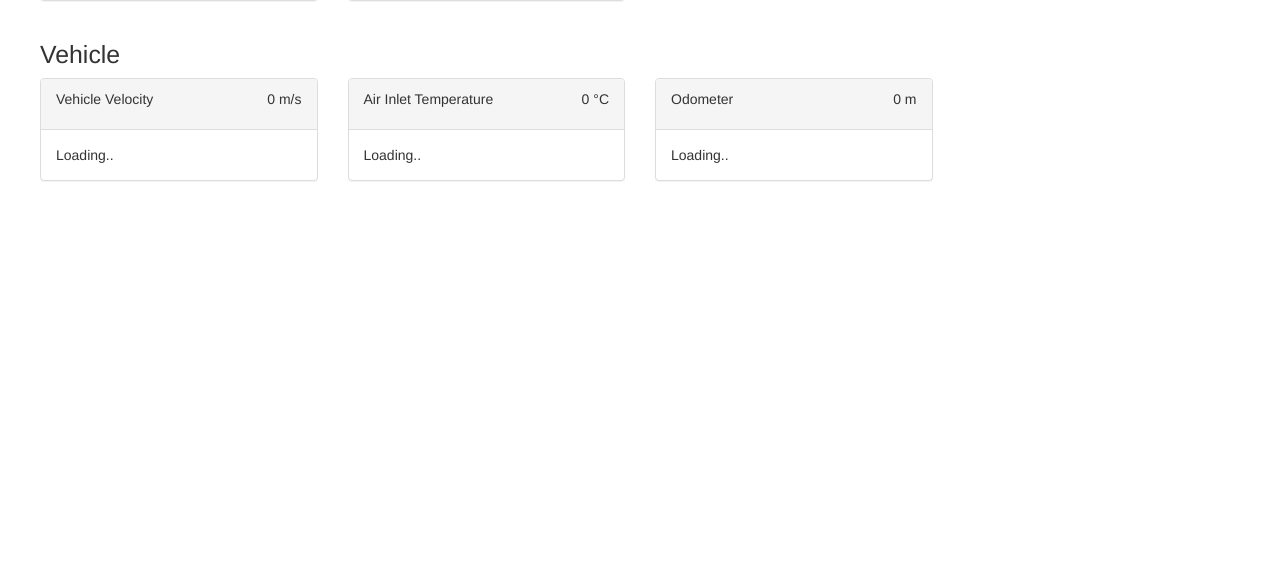
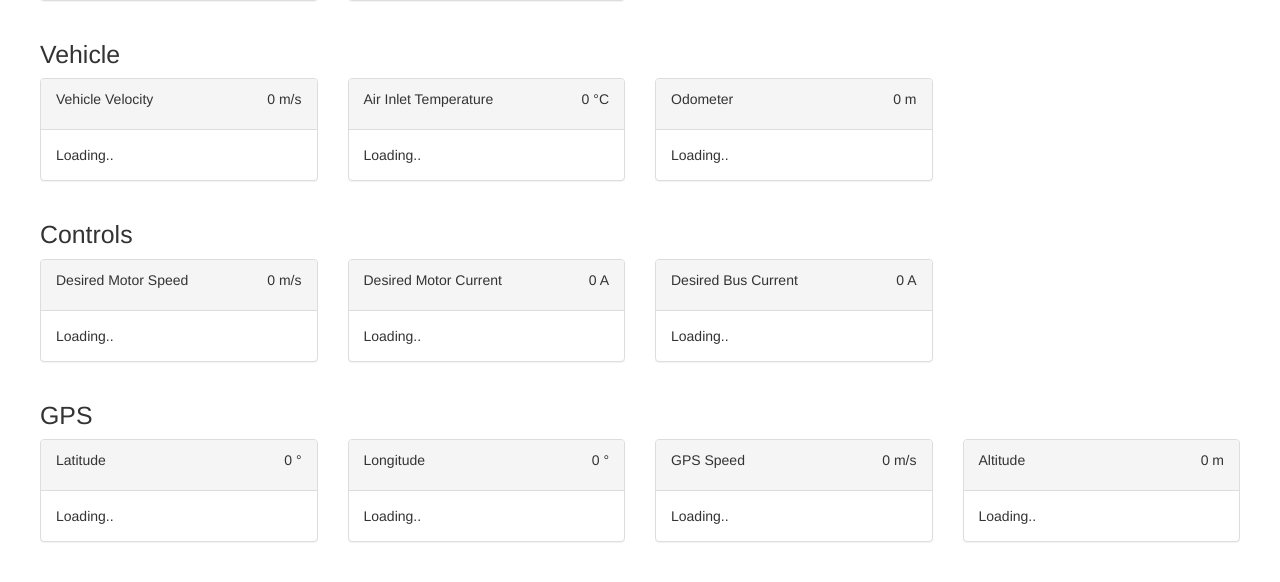
Before and after one commit to DUEM/DUEM_Telemetry, a Django app: page /realtime/ in a window 1280 px wide. Shown: the part 1206-1788 px from the top of the page. Before the commit the page ends 1427 px from the top, so only its background shows below. Run offline with Django 3.2, Linux system fonts and the light colour scheme; data that the repository does not hold is empty; some libraries are stand-ins or nearby versions.

Commit message:
Indentation of HTML

```diff
--- a/realtime/templates/realtime/index.html
+++ b/realtime/templates/realtime/index.html
@@ -387,6 +387,99 @@
 			    </div>
 			</div>
 		    </div>
+
+		    <h3>Controls</h3>
+		    <div class="row">
+
+			<div class="col-xs-12 col-sm-6 col-md-4 col-lg-3">
+			    <div class="panel panel-default">
+				<div class="panel-heading">
+				    <p class="alignleft">Desired Motor Speed</p>
+				    <p class="alignright"><span id ="setMotorVelocity">0</span> m/s</p>
+				    <div style="clear: both;"></div>
+				</div>
+				<div class="panel-body">
+				    <span class ="setMotorVelocitySpark">Loading..</span><br>
+				</div>
+			    </div>
+			</div>
+			<div class="col-xs-12 col-sm-6 col-md-4 col-lg-3">
+			    <div class="panel panel-default">
+				<div class="panel-heading">
+				    <p class="alignleft">Desired Motor Current</p>
+				    <p class="alignright"><span id ="setMotorCurrent">0</span> A</p>
+				    <div style="clear: both;"></div>
+				</div>
+				<div class="panel-body">
+				    <span class ="setMotorCurrentSpark">Loading..</span><br>
+				</div>
+			    </div>
+			</div>
+			<div class="col-xs-12 col-sm-6 col-md-4 col-lg-3">
+			    <div class="panel panel-default">
+				<div class="panel-heading">
+				    <p class="alignleft">Desired Bus Current</p>
+				    <p class="alignright"><span id ="setBusCurrent">0</span> A</p>
+				    <div style="clear: both;"></div>
+				</div>
+				<div class="panel-body">
+				    <span class ="setBusCurrentSpark">Loading..</span><br>
+				</div>
+			    </div>
+			</div>
+		    </div>
+		    <h3>GPS</h3>
+		    <div class="row">
+
+			<div class="col-xs-12 col-sm-6 col-md-4 col-lg-3">
+			    <div class="panel panel-default">
+				<div class="panel-heading">
+				    <p class="alignleft">Latitude</p>
+				    <p class="alignright"><span id ="lat">0</span> °</p>
+				    <div style="clear: both;"></div>
+				</div>
+				<div class="panel-body">
+				    <span class ="latSpark">Loading..</span><br>
+				</div>
+			    </div>
+			</div>
+			<div class="col-xs-12 col-sm-6 col-md-4 col-lg-3">
+			    <div class="panel panel-default">
+				<div class="panel-heading">
+				    <p class="alignleft">Longitude</p>
+				    <p class="alignright"><span id ="lon">0</span> °</p>
+				    <div style="clear: both;"></div>
+				</div>
+				<div class="panel-body">
+				    <span class ="lonSpark">Loading..</span><br>
+				</div>
+			    </div>
+			</div>
+			<div class="col-xs-12 col-sm-6 col-md-4 col-lg-3">
+			    <div class="panel panel-default">
+				<div class="panel-heading">
+				    <p class="alignleft">GPS Speed</p>
+				    <p class="alignright"><span id ="speed">0</span> m/s</p>
+				    <div style="clear: both;"></div>
+				</div>
+				<div class="panel-body">
+				    <span class ="speedSpark">Loading..</span><br>
+				</div>
+			    </div>
+			</div>
+			<div class="col-xs-12 col-sm-6 col-md-4 col-lg-3">
+			    <div class="panel panel-default">
+				<div class="panel-heading">
+				    <p class="alignleft">Altitude</p>
+				    <p class="alignright"><span id ="alt">0</span> m</p>
+				    <div style="clear: both;"></div>
+				</div>
+				<div class="panel-body">
+				    <span class ="altSpark">Loading..</span><br>
+				</div>
+			    </div>
+			</div>
+		    </div>
 		</div>
 	    </div>
 	</div>
@@ -423,7 +516,14 @@ var sparkdata = {"busCurrent": [],
     "airOutletTemp": [],
     "capacitorTemp": [],
     "DCBusAmpHours": [],
-  "Odometer": []};
+    "Odometer": [],
+    "setMotorCurrent": [],
+    "setMotorVelocity": [],
+    "speed": [],
+    "alt": [],
+    "lon": [],
+    "lat": [],
+    "setBusCurrent": []};
 var updateInterval = 1000;
 var sparklength = (1000/updateInterval) * 60 * 2;
 window.onload = function () {
@@ -438,27 +538,51 @@ window.onload = function () {
 		    updateSparks(fields, sparkdata, sparklength);
 		});
     };
-  // generates first set of dataPoints
+    var updateControlsState = function () {
+	var jqxhr = $.getJSON( "controlsjson",
+		function(motorstate) {
+		    var fields = motorstate;
+		    updateHeader(fields);
+		    updateBody(fields);
+		    updateSparks(fields, sparkdata, sparklength);
+		});
+    };
+    var updateGPSState = function () {
+	var jqxhr = $.getJSON( "gpsjson",
+		function(motorstate) {
+		    var fields = motorstate;
+		    updateHeader(fields);
+		    updateBody(fields);
+		    updateSparks(fields, sparkdata, sparklength);
+		});
+    };
 
     // update chart after specified time.
     setInterval(function(){updateMotorState()}, updateInterval);
+    setInterval(function(){updateControlsState()}, updateInterval);
+    setInterval(function(){updateGPSState()}, updateInterval);
 
 }
 function updateHeader(fields) {
+    if ("vehicleVelocity" in fields) {
 	document.getElementById("top1").innerHTML = (fields.vehicleVelocity*3.6).toPrecision(3);
 	document.getElementById("top2").innerHTML = Math.sqrt(Math.pow(fields.vectCurrReal,2) +Math.pow(fields.vectCurrImag,2)).toPrecision(3);
 	document.getElementById("top3").innerHTML = fields.motorTemp.toPrecision(3);
 	document.getElementById("top4").innerHTML = fields.busVoltage.toPrecision(3);
-};
+    }};
 function updateBody(fields) {
     for (key in fields){
+	try{
 	    if (key != "time") {
 		document.getElementById(key).innerHTML= fields[key].toPrecision(3);
 	    }
 	}
+	catch (err) {};
+    }
 };
 function updateSparks(fields, sparkdata, sparklength) {
-  for (key in sparkdata){
+    for (key in fields){
+	try{
 	    sparkdata[key].push(fields[key]);
 	    if (sparkdata[key].length > sparklength)
 		sparkdata[key].splice(0,1)
@@ -474,6 +598,8 @@ function updateSparks(fields, sparkdata, sparklength) {
 			highlightSpotColor: undefined,
 			highlightLineColor: undefined,
 			spotRadius: 1});
+	}
+	catch (err) {};
     };
 };
      </script>
```
Lines whose indentation alone changed are shown as unchanged.
